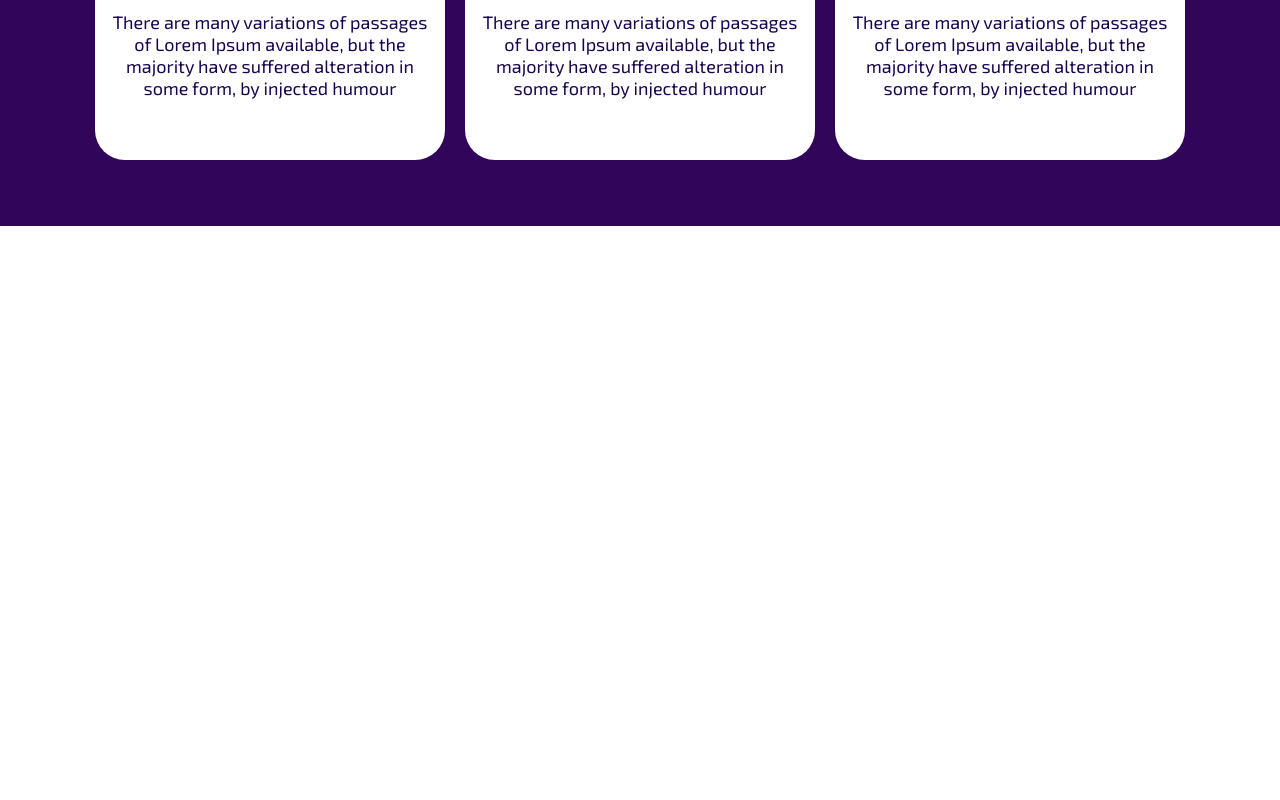
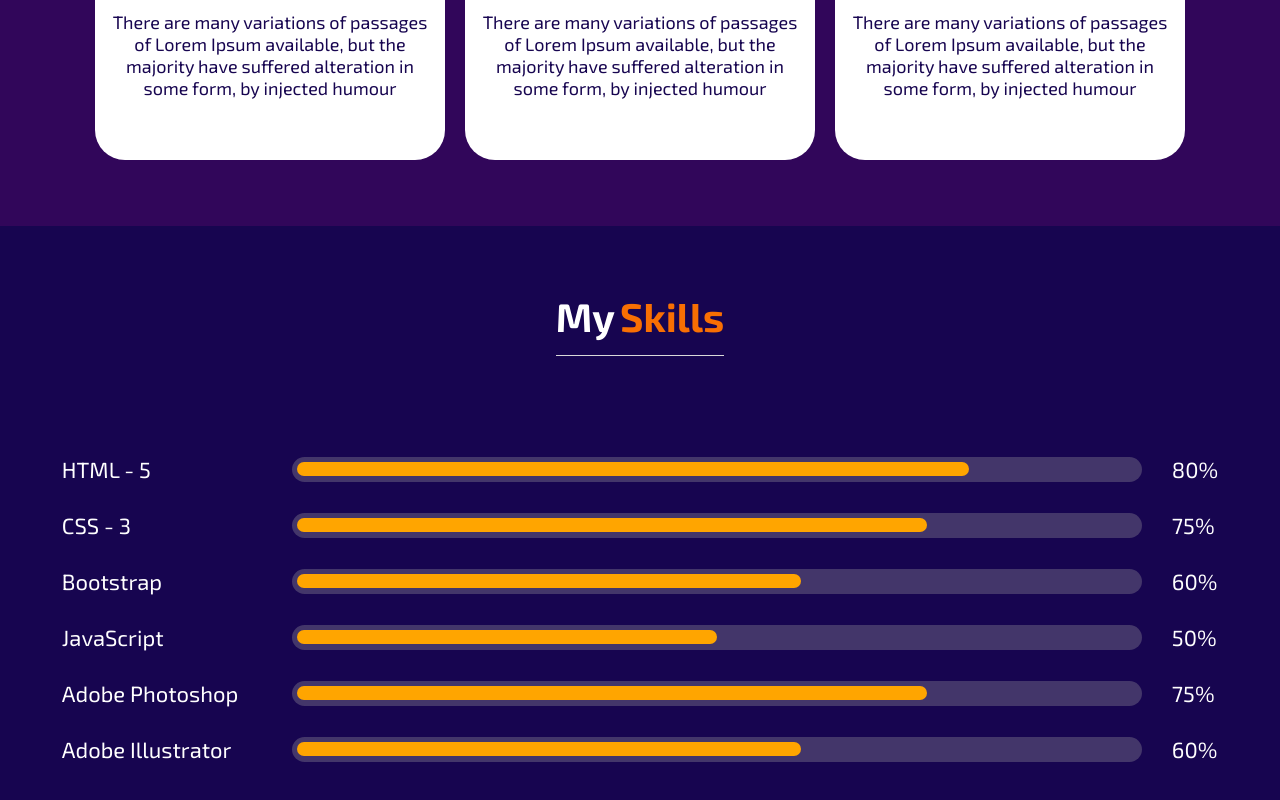
Before and after one commit to datdudu/portifolio-simples, a React (Vite) app: page /banner in a window 1280 px wide. Shown: the part 2001-2801 px from the top of the page. Before the commit the page ends 2227 px from the top, so only its background shows below. Built offline with nearby package versions, Linux system fonts and the light colour scheme.

Commit message:
Adding the skill part

```diff
--- a/src/App.jsx
+++ b/src/App.jsx
@@ -2,6 +2,7 @@
 import Header from './views/Header.jsx'
 import About from './views/About.jsx'
 import Service from './views/Service.jsx'
+import Skill from './views/Skill.jsx'
 import { Outlet } from 'react-router-dom'
 function App() {
 
@@ -11,6 +12,7 @@
       <Outlet />
       <About />
       <Service />
+      <Skill />
     </>
   )
 }
--- /dev/null
+++ b/src/components/Skill/Skill.css
@@ -0,0 +1,14 @@
+.skill{
+    display: flex;
+    flex-direction: column;
+    align-items: center;
+    padding: 66px;
+    background-color: #170550;
+}
+
+.skill-set{
+    display: flex;
+    flex-direction: column;
+    gap: 30px;
+    margin-bottom: 100px;
+}
--- /dev/null
+++ b/src/components/Skill/SkillBar/SkillBar.css
@@ -0,0 +1,28 @@
+.skill-bar{
+    display: flex;
+    align-items: center;
+    /* justify-content: space-between; */
+    gap: 30px;
+    font-size: 22px;
+    color: #fff;
+}
+
+.skill-bar p {
+    width: 200px;
+}
+.skill-bar .skill-bar-layer {
+    width: 850px;
+    height: 25px;
+    display: flex;
+    justify-content: flex-start;
+    align-items: center;
+    padding: 5px;
+    border-radius: 20px;
+    background-color: #43366A;
+}
+
+.skill-bar .skill-bar-layer .skill-bar-fill {
+    height: 90%;
+    border-radius: 20px;
+    background-color: orange;
+}
--- /dev/null
+++ b/src/components/Skill/SkillBar/SkillBar.jsx
@@ -0,0 +1,21 @@
+import './SkillBar.css'
+
+function SkillBar({skill, percentage}){
+
+    percentage += '%';
+    return (
+        <>
+            <div className='skill-bar'>
+                <p>{skill}</p>
+
+                <div className='skill-bar-layer'>
+                    <div className='skill-bar-fill' style={{width: percentage}}></div>
+                </div>
+
+                <span>{percentage}</span>
+            </div>
+        </>
+    )
+}
+
+export default SkillBar
--- /dev/null
+++ b/src/components/Skill/SkillTitle/SkillTitle.css
@@ -0,0 +1,12 @@
+.skill-title{
+    font-size: 40px;
+    color: white;
+    padding-bottom: 15px;
+    border-bottom: 1px solid #D9D9D9;
+    margin-bottom: 100px;
+}
+
+.skill-title .orange{
+    margin-left: 5px;
+    color: #F86F03;
+}
--- /dev/null
+++ b/src/components/Skill/SkillTitle/SkillTitle.jsx
@@ -0,0 +1,11 @@
+import './SkillTitle.css'
+
+function SkillTitle(){
+    return(
+        <>
+            <h2 className='skill-title'>My<span className="orange">Skills</span></h2>
+        </>
+    )
+}
+
+export default SkillTitle
--- /dev/null
+++ b/src/views/Skill.jsx
@@ -0,0 +1,24 @@
+import '../components/Skill/Skill.css'
+import SkillTitle from '../components/Skill/SkillTitle/SkillTitle'
+import SkillBar from '../components/Skill/SkillBar/SkillBar'
+
+function Skill(){
+    return(
+        <>
+            <div className='skill'>
+                <SkillTitle />
+
+                <div className='skill-set'>
+                    <SkillBar skill={"HTML - 5"} percentage={80} />
+                    <SkillBar skill={"CSS - 3"} percentage={75} />
+                    <SkillBar skill={"Bootstrap"} percentage={60} />
+                    <SkillBar skill={"JavaScript"} percentage={50} />
+                    <SkillBar skill={"Adobe Photoshop"} percentage={75} />
+                    <SkillBar skill={"Adobe Illustrator"} percentage={60} />
+                </div>
+            </div>
+        </>
+    )
+}
+
+export default Skill
```
Also changed, not shown: src/views/Skills.jsx (deleted).
